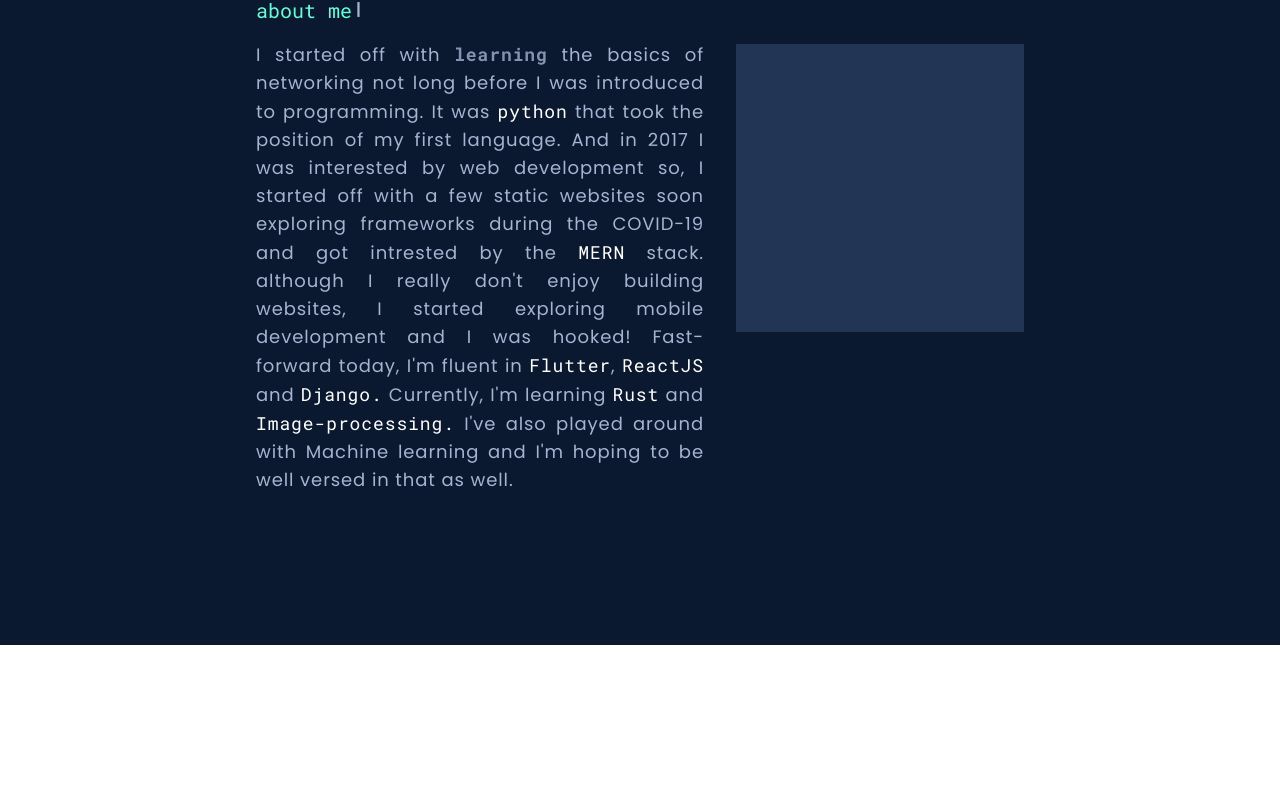
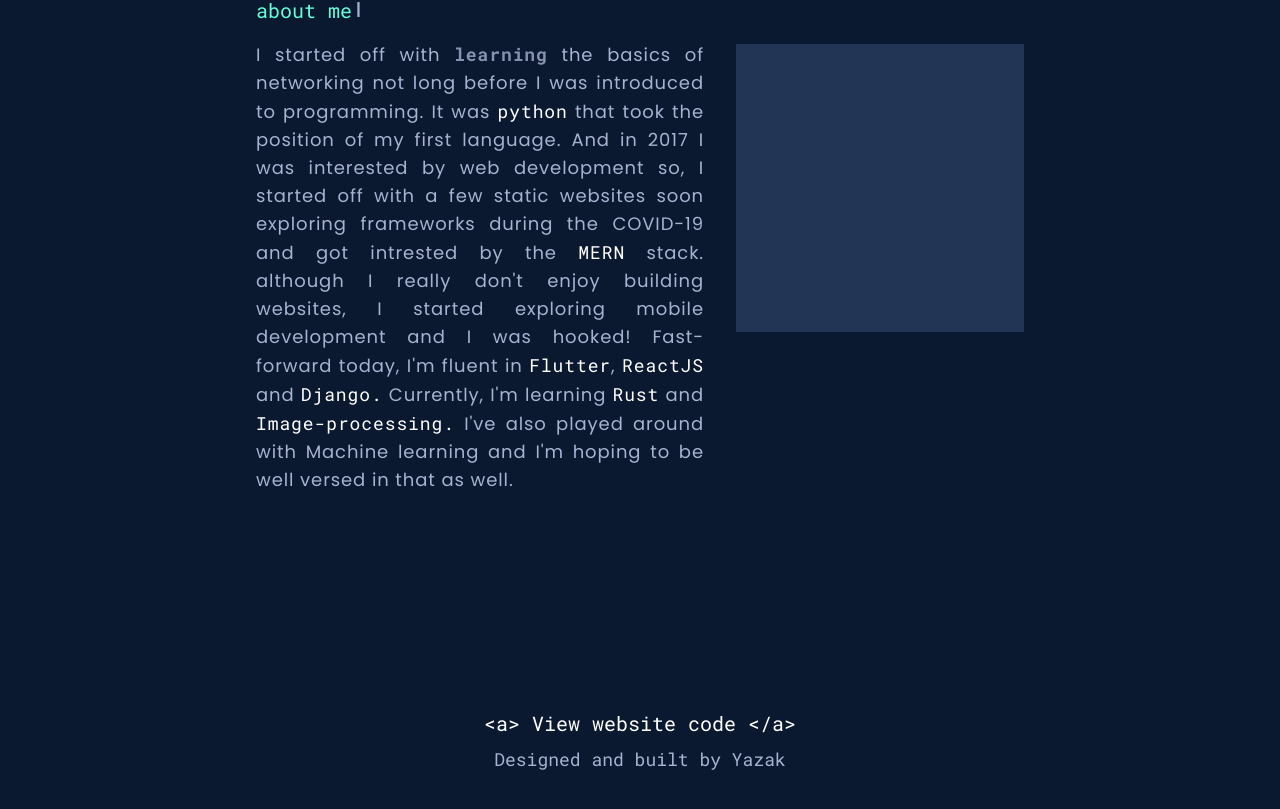
Before and after one commit to Oreofreakshake/Portfolio, a Vue app: page / in a window 1280 px wide. Shown: the part 955-1764 px from the top of the page. Before the commit the page ends 1600 px from the top, so only its background shows below. Built offline with nearby package versions, Linux system fonts and the light colour scheme.

Commit message:
footer added

```diff
--- a/src/components/About.vue
+++ b/src/components/About.vue
@@ -40,7 +40,9 @@
 
 </div>
 
-</template>typing<script>
+</template>
+
+<script>
  export default {
     name:"about",
 
--- /dev/null
+++ b/src/components/Footer.vue
@@ -0,0 +1,22 @@
+<template>
+
+    <div class="text-center py-16 flex flex-col items-center font-mono text-xl">
+        <a class="w-max" href="https://github.com/oreofreakshake/portfolio" target="_blank" rel="noreferrer"><span class="text-white">{{"<a>"}} View website code {{"</a>"}}</span></a>
+        <span class="font-mono text-lightslate text-lg pt-2">Designed and built by Yazak</span>
+    </div>
+</template>
+
+
+<script>
+ export default {
+    name:"footer",
+
+    data(){
+        return{
+            stuff: null
+        }
+    }
+ }
+
+
+</script>
--- a/src/views/Home.vue
+++ b/src/views/Home.vue
@@ -44,6 +44,7 @@
 
       </div>
       <About/>
+      <Footer/>
     </div>
 
 
@@ -56,6 +57,7 @@
 
 <script>
 import About from "@/components/About.vue"
+import Footer from "@/components/Footer.vue";
 
 
 export default {
@@ -68,7 +70,8 @@ export default {
   },
   components:{
     About,
-  },
+    Footer
+},
   data(){
     return{
       stuff: null
```
Also changed, not shown: 1 other file (tests, documents, lock files or other folders).
